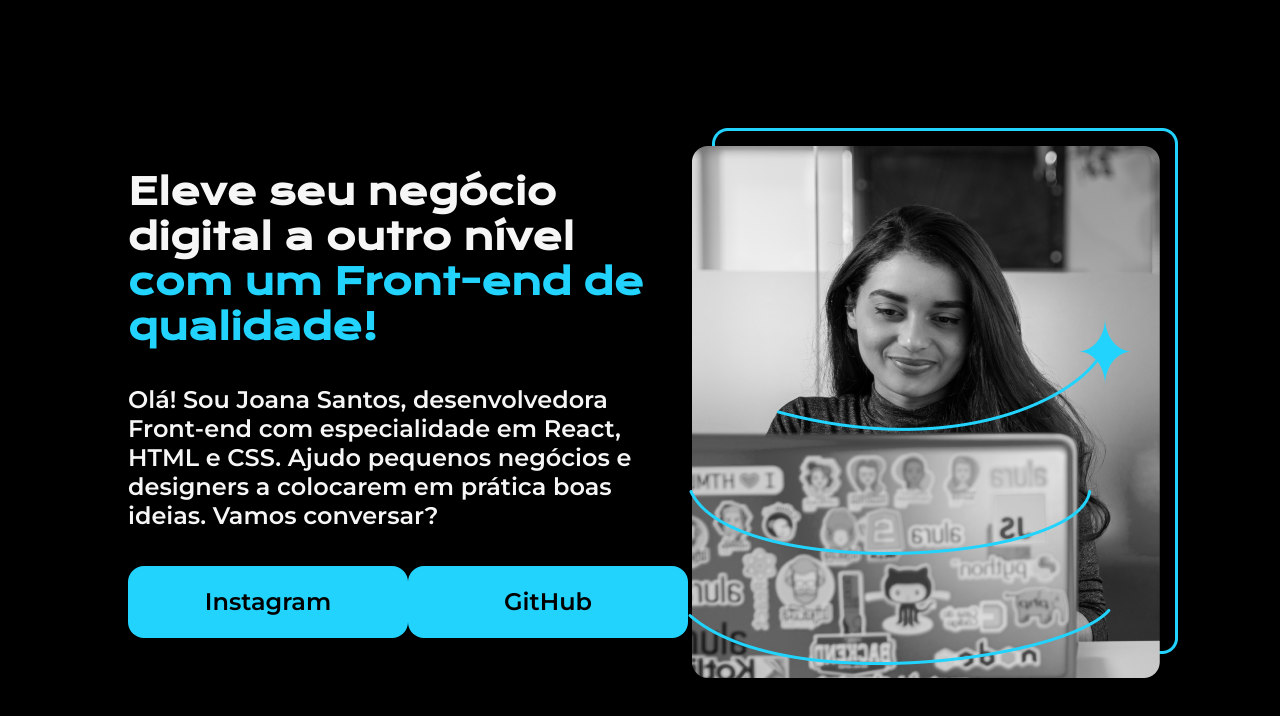
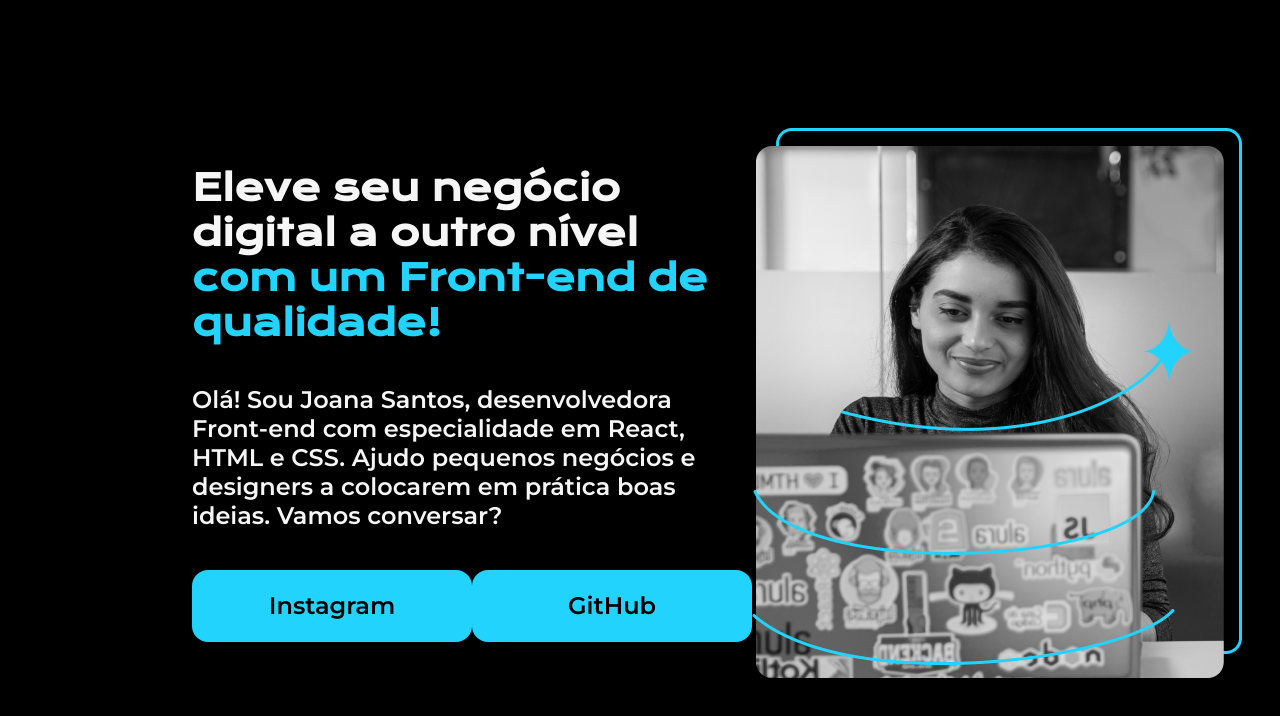
Before and after one commit to BM4ch4d0/HTML-e-CSS, a plain HTML site: page index.html in a window 1280 px wide. Drawn offline with nearby package versions, Linux system fonts and the light colour scheme.

Commit message:
mudança no espaçamento da apresentacao__conteudo

```diff
--- a/style.css
+++ b/style.css
@@ -17,7 +17,7 @@ body{
 }
 
 .apresentacao{
-    margin: 10%;
+    margin: 10% 15%;
     display: flex;
     align-items: center;
     justify-content: space-between
@@ -25,6 +25,9 @@ body{
 
 .apresentacao__conteudo{
     width: 615px;
+    display: flex;
+    flex-direction: column;
+    gap: 40px;
 }
 
 .apresentacao__conteudo__titulo{
```
Also changed, not shown: index.html (+0 -2 lines).
